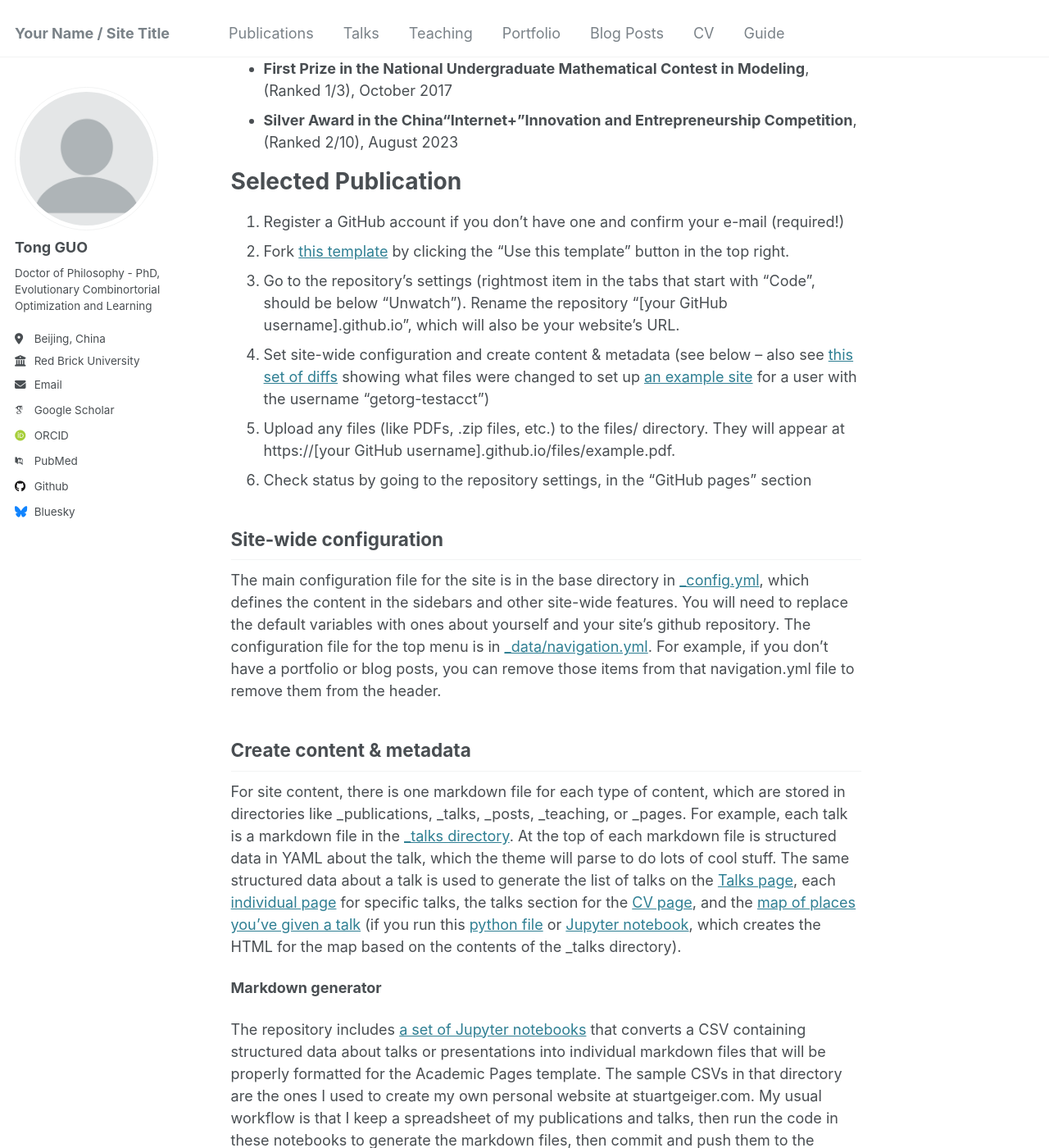
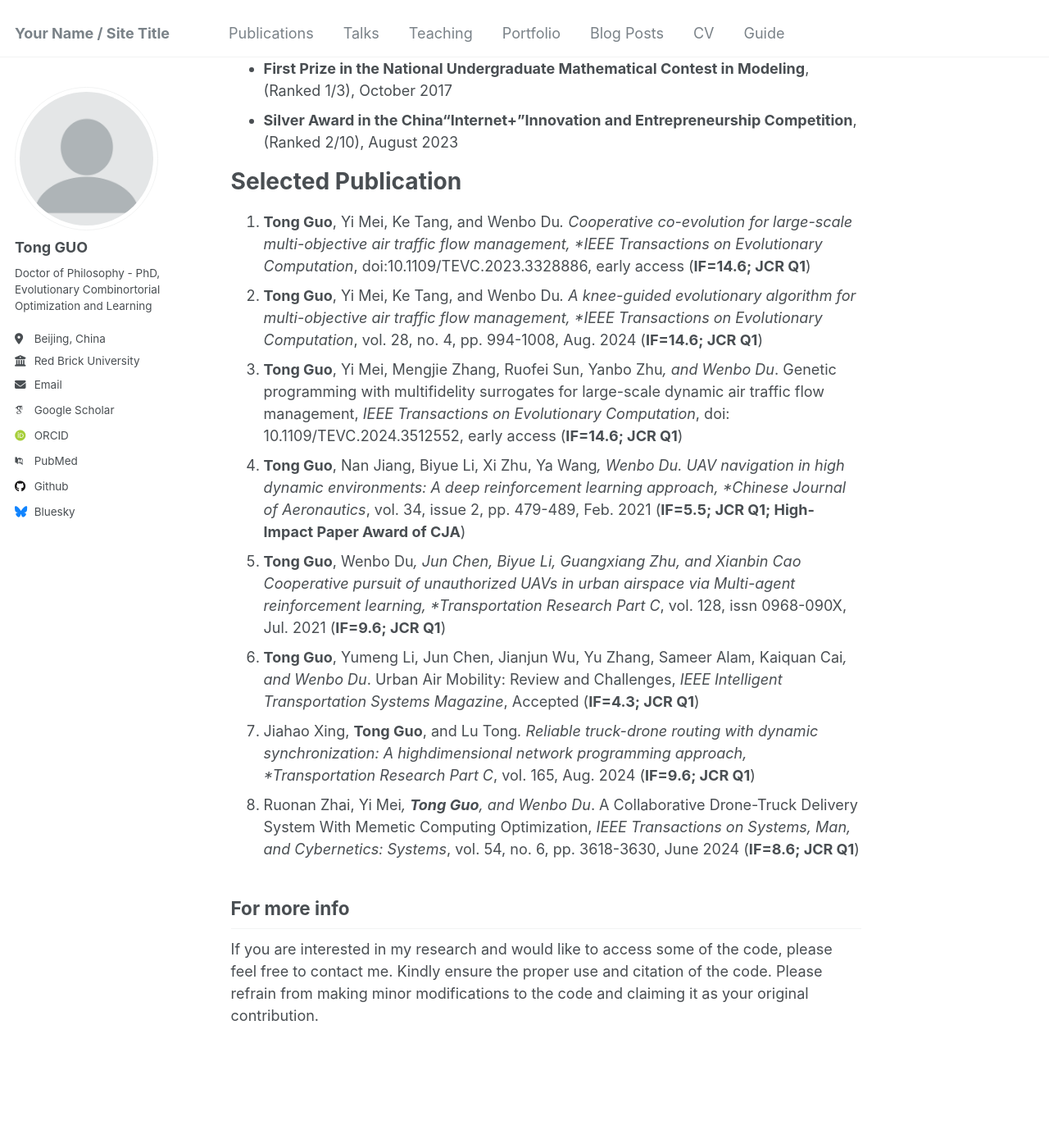
Before and after one commit to buaaguotong/buaaguotong.github.io, a Jekyll site: the page built from _pages/about.md, in a window 1280 px wide and 1400 px high, scrolled down 929 px. Shown: the whole window at 82% size. Built offline with Jekyll 4.4.1, drawn with Linux system fonts in a browser that asks for light colours; some web fonts are replaced; some of the changed text lies outside the part shown.

Commit message:
Update about.md

```diff
--- a/_pages/about.md
+++ b/_pages/about.md
@@ -26,33 +26,16 @@ Honors and Awards
 
 Selected Publication
 ======
-1. Register a GitHub account if you don't have one and confirm your e-mail (required!)
-1. Fork [this template](https://github.com/academicpages/academicpages.github.io) by clicking the "Use this template" button in the top right.
-1. Go to the repository's settings (rightmost item in the tabs that start with "Code", should be below "Unwatch"). Rename the repository "[your GitHub username].github.io", which will also be your website's URL.
-1. Set site-wide configuration and create content & metadata (see below -- also see [this set of diffs](http://archive.is/3TPas) showing what files were changed to set up [an example site](https://getorg-testacct.github.io) for a user with the username "getorg-testacct")
-1. Upload any files (like PDFs, .zip files, etc.) to the files/ directory. They will appear at https://[your GitHub username].github.io/files/example.pdf.
-1. Check status by going to the repository settings, in the "GitHub pages" section
+1. **Tong Guo**, Yi Mei, Ke Tang, and Wenbo Du*. Cooperative co-evolution for large-scale multi-objective air traffic flow management, *IEEE Transactions on Evolutionary Computation*, doi:10.1109/TEVC.2023.3328886, early access (**IF=14.6; JCR Q1**)
+2. **Tong Guo**, Yi Mei, Ke Tang, and Wenbo Du*. A knee-guided evolutionary algorithm for multi-objective air traffic flow management, *IEEE Transactions on Evolutionary Computation*, vol. 28, no. 4, pp. 994-1008, Aug. 2024 (**IF=14.6; JCR Q1**)
+3. **Tong Guo**, Yi Mei, Mengjie Zhang, Ruofei Sun, Yanbo Zhu*, and Wenbo Du*. Genetic programming with multifidelity surrogates for large-scale dynamic air traffic flow management, *IEEE Transactions on Evolutionary Computation*, doi: 10.1109/TEVC.2024.3512552, early access (**IF=14.6; JCR Q1**)
+4. **Tong Guo**, Nan Jiang, Biyue Li, Xi Zhu, Ya Wang*, Wenbo Du. UAV navigation in high dynamic environments: A deep reinforcement learning approach, *Chinese Journal of Aeronautics*, vol. 34, issue 2, pp. 479-489, Feb. 2021 (**IF=5.5; JCR Q1; High-Impact Paper Award of CJA**)
+5. **Tong Guo**, Wenbo Du*, Jun Chen, Biyue Li, Guangxiang Zhu, and Xianbin Cao Cooperative pursuit of unauthorized UAVs in urban airspace via Multi-agent reinforcement learning, *Transportation Research Part C*, vol. 128, issn 0968-090X, Jul. 2021 (**IF=9.6; JCR Q1**)
+6. **Tong Guo**, Yumeng Li, Jun Chen, Jianjun Wu, Yu Zhang, Sameer Alam, Kaiquan Cai*, and Wenbo Du*. Urban Air Mobility: Review and Challenges, *IEEE Intelligent Transportation Systems Magazine*, Accepted (**IF=4.3; JCR Q1**)
+7. Jiahao Xing, **Tong Guo**, and Lu Tong*. Reliable truck-drone routing with dynamic synchronization: A highdimensional network programming approach, *Transportation Research Part C*, vol. 165, Aug. 2024 (**IF=9.6; JCR Q1**)
+8. Ruonan Zhai, Yi Mei*, **Tong Guo**, and Wenbo Du*. A Collaborative Drone-Truck Delivery System With Memetic Computing Optimization, *IEEE Transactions on Systems, Man, and Cybernetics: Systems*, vol. 54, no. 6, pp. 3618-3630, June 2024 (**IF=8.6; JCR Q1**)
 
-Site-wide configuration
-------
-The main configuration file for the site is in the base directory in [_config.yml](https://github.com/academicpages/academicpages.github.io/blob/master/_config.yml), which defines the content in the sidebars and other site-wide features. You will need to replace the default variables with ones about yourself and your site's github repository. The configuration file for the top menu is in [_data/navigation.yml](https://github.com/academicpages/academicpages.github.io/blob/master/_data/navigation.yml). For example, if you don't have a portfolio or blog posts, you can remove those items from that navigation.yml file to remove them from the header.
-
-Create content & metadata
-------
-For site content, there is one markdown file for each type of content, which are stored in directories like _publications, _talks, _posts, _teaching, or _pages. For example, each talk is a markdown file in the [_talks directory](https://github.com/academicpages/academicpages.github.io/tree/master/_talks). At the top of each markdown file is structured data in YAML about the talk, which the theme will parse to do lots of cool stuff. The same structured data about a talk is used to generate the list of talks on the [Talks page](https://academicpages.github.io/talks), each [individual page](https://academicpages.github.io/talks/2012-03-01-talk-1) for specific talks, the talks section for the [CV page](https://academicpages.github.io/cv), and the [map of places you've given a talk](https://academicpages.github.io/talkmap.html) (if you run this [python file](https://github.com/academicpages/academicpages.github.io/blob/master/talkmap.py) or [Jupyter notebook](https://github.com/academicpages/academicpages.github.io/blob/master/talkmap.ipynb), which creates the HTML for the map based on the contents of the _talks directory).
-
-**Markdown generator**
-
-The repository includes [a set of Jupyter notebooks](https://github.com/academicpages/academicpages.github.io/tree/master/markdown_generator
-) that converts a CSV containing structured data about talks or presentations into individual markdown files that will be properly formatted for the Academic Pages template. The sample CSVs in that directory are the ones I used to create my own personal website at stuartgeiger.com. My usual workflow is that I keep a spreadsheet of my publications and talks, then run the code in these notebooks to generate the markdown files, then commit and push them to the GitHub repository.
-
-How to edit your site's GitHub repository
-------
-Many people use a git client to create files on their local computer and then push them to GitHub's servers. If you are not familiar with git, you can directly edit these configuration and markdown files directly in the github.com interface. Navigate to a file (like [this one](https://github.com/academicpages/academicpages.github.io/blob/master/_talks/2012-03-01-talk-1.md) and click the pencil icon in the top right of the content preview (to the right of the "Raw | Blame | History" buttons). You can delete a file by clicking the trashcan icon to the right of the pencil icon. You can also create new files or upload files by navigating to a directory and clicking the "Create new file" or "Upload files" buttons.
-
-Example: editing a markdown file for a talk
-![Editing a markdown file for a talk](/images/editing-talk.png)
 
 For more info
 ------
-More info about configuring Academic Pages can be found in [the guide](https://academicpages.github.io/markdown/), the [growing wiki](https://github.com/academicpages/academicpages.github.io/wiki), and you can always [ask a question on GitHub](https://github.com/academicpages/academicpages.github.io/discussions). The [guides for the Minimal Mistakes theme](https://mmistakes.github.io/minimal-mistakes/docs/configuration/) (which this theme was forked from) might also be helpful.
+If you are interested in my research and would like to access some of the code, please feel free to contact me. Kindly ensure the proper use and citation of the code. Please refrain from making minor modifications to the code and claiming it as your original contribution.
```
